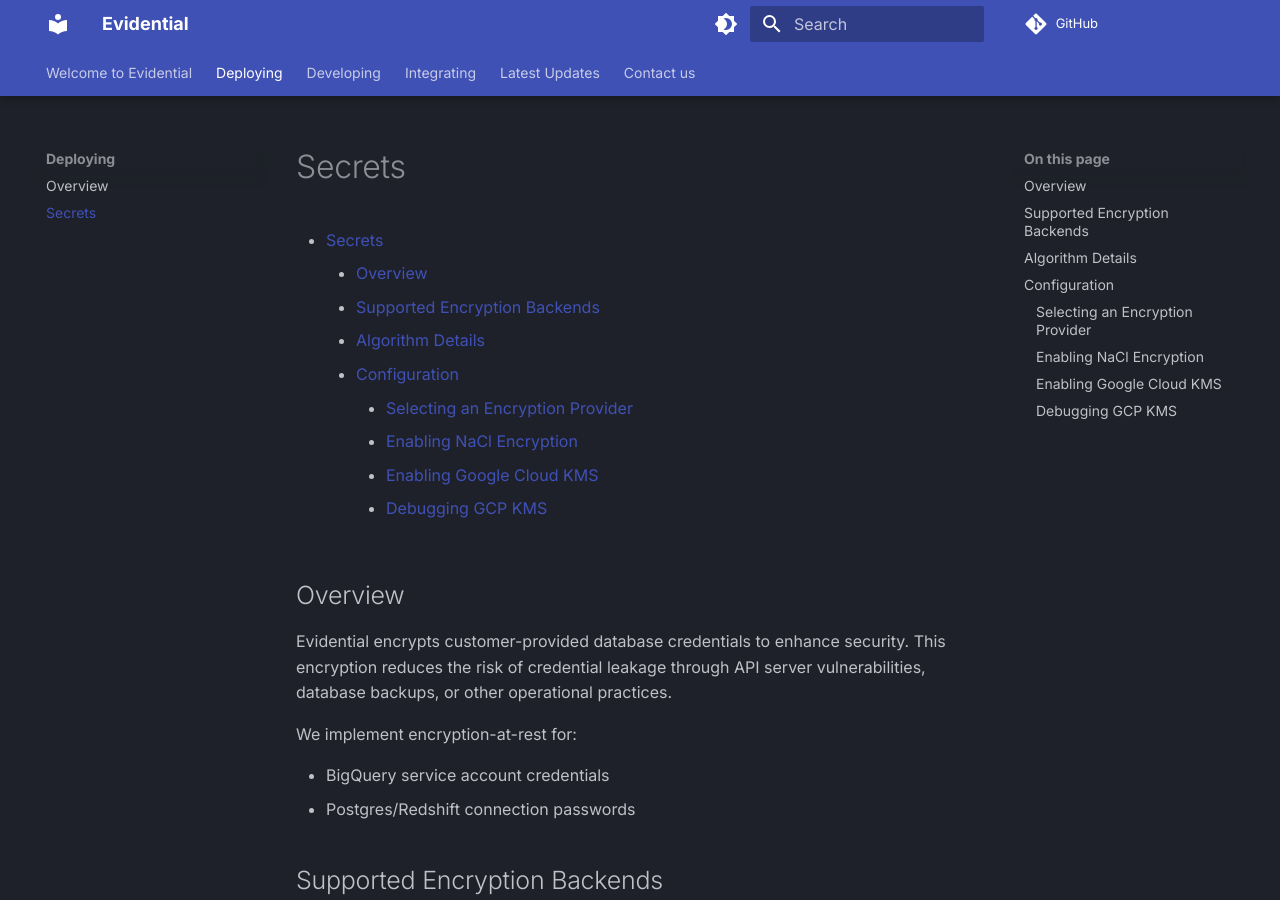
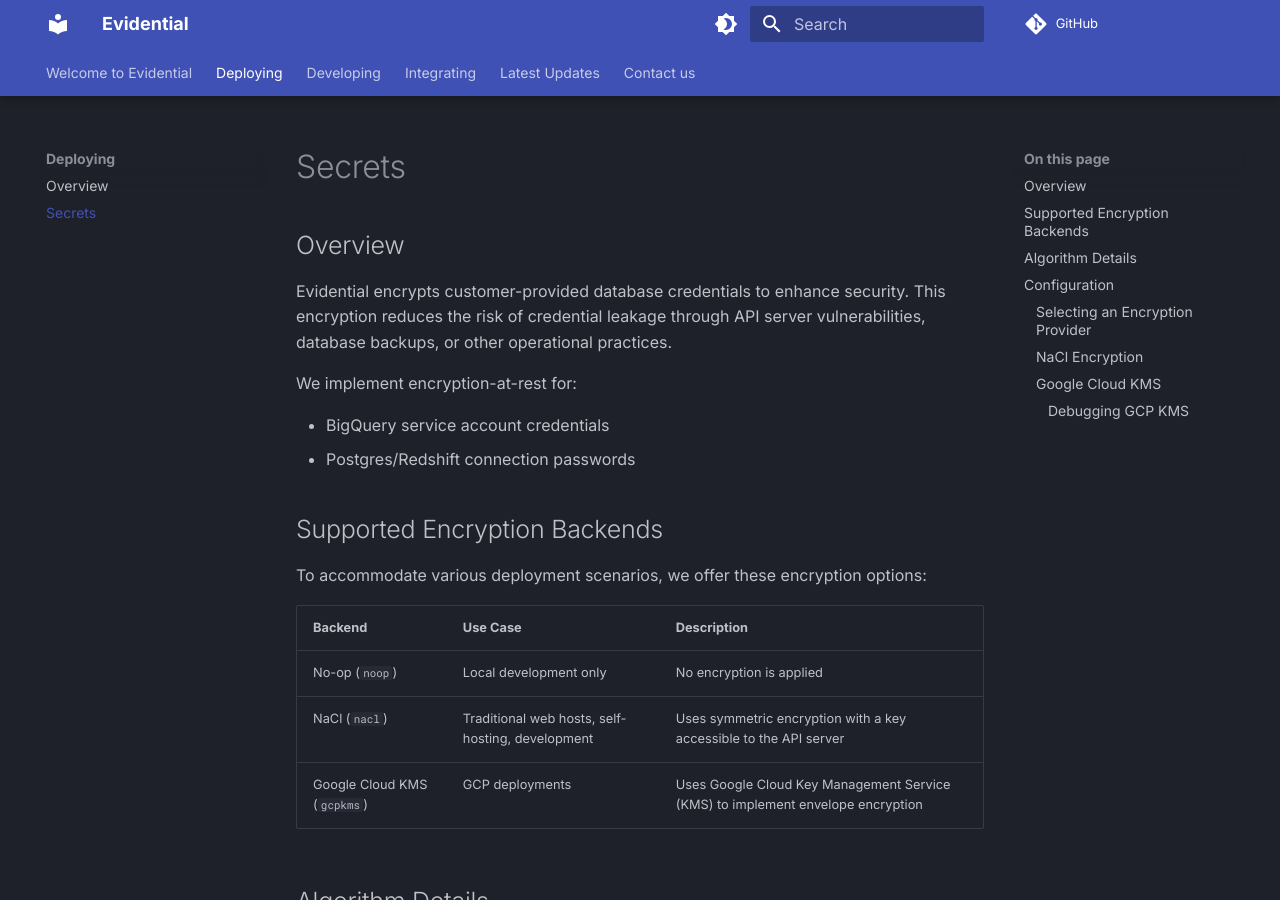
Before and after one commit to agency-fund/evidential-docs, an MkDocs documentation site: the page built from docs/deployment/secrets.md, in a window 1280 px wide and 900 px high. Built offline with MkDocs 1.6.1 and Material for MkDocs 9.7.7, drawn with Linux system fonts in a browser that asks for light colours; comment, search, counter and statistics services are not loaded; some of the changed text lies outside the part shown.

Commit message:
secrets.md updates: mdformat, remove TOC, simplify headings

````diff
--- a/docs/deployment/secrets.md
+++ b/docs/deployment/secrets.md
@@ -1,18 +1,4 @@
 # Secrets<a name="secrets"></a>
-
-<!-- mdformat-toc start --slug=github --maxlevel=3 --minlevel=1 -->
-
-- [Secrets](#secrets)
-    - [Overview](#overview)
-    - [Supported Encryption Backends](#supported-encryption-backends)
-    - [Algorithm Details](#algorithm-details)
-    - [Configuration](#configuration)
-        - [Selecting an Encryption Provider](#selecting-an-encryption-provider)
-        - [Enabling NaCl Encryption](#enabling-nacl-encryption)
-        - [Enabling Google Cloud KMS](#enabling-google-cloud-kms)
-        - [Debugging GCP KMS](#debugging-gcp-kms)
-
-<!-- mdformat-toc end -->
 
 ## Overview<a name="overview"></a>
 
@@ -29,7 +15,7 @@ We implement encryption-at-rest for:
 To accommodate various deployment scenarios, we offer these encryption options:
 
 | Backend                     | Use Case                                         | Description                                                                     |
-|-----------------------------|--------------------------------------------------|---------------------------------------------------------------------------------|
+| --------------------------- | ------------------------------------------------ | ------------------------------------------------------------------------------- |
 | No-op (`noop`)              | Local development only                           | No encryption is applied                                                        |
 | NaCl (`nacl`)               | Traditional web hosts, self-hosting, development | Uses symmetric encryption with a key accessible to the API server               |
 | Google Cloud KMS (`gcpkms`) | GCP deployments                                  | Uses Google Cloud Key Management Service (KMS) to implement envelope encryption |
@@ -73,23 +59,23 @@ XNGIN_SECRETS_BACKEND=nacl
 XNGIN_SECRETS_BACKEND=gcpkms
 ```
 
-### Enabling NaCl Encryption<a name="enabling-nacl-encryption"></a>
+### NaCl Encryption<a name="enabling-nacl-encryption"></a>
 
 1. Set the encryption backend:
 
-   ```
-   XNGIN_SECRETS_BACKEND=nacl
-   ```
+    ```
+    XNGIN_SECRETS_BACKEND=nacl
+    ```
 
 1. Generate a new keyset for your deployment with the CLI tool:
 
-   ```shell
-   uv run xngin-cli create-nacl-keyset
-   ```
+    ```shell
+    uv run xngin-cli create-nacl-keyset
+    ```
 
-   Store the output in the `XNGIN_SECRETS_NACL_KEYSET` environment variable.
+    Store the output in the `XNGIN_SECRETS_NACL_KEYSET` environment variable.
 
-### Enabling Google Cloud KMS<a name="enabling-google-cloud-kms"></a>
+### Google Cloud KMS<a name="enabling-google-cloud-kms"></a>
 
 Setting up Google Cloud KMS requires these steps:
 
@@ -121,7 +107,7 @@ echo secretvalue | \
   uv run --env-file .env xngin-cli decrypt
 ```
 
-### Debugging GCP KMS<a name="debugging-gcp-kms"></a>
+#### Debugging GCP KMS<a name="debugging-gcp-kms"></a>
 
 Adjust gRPC logging verbosity with these environment variables:
 
````
